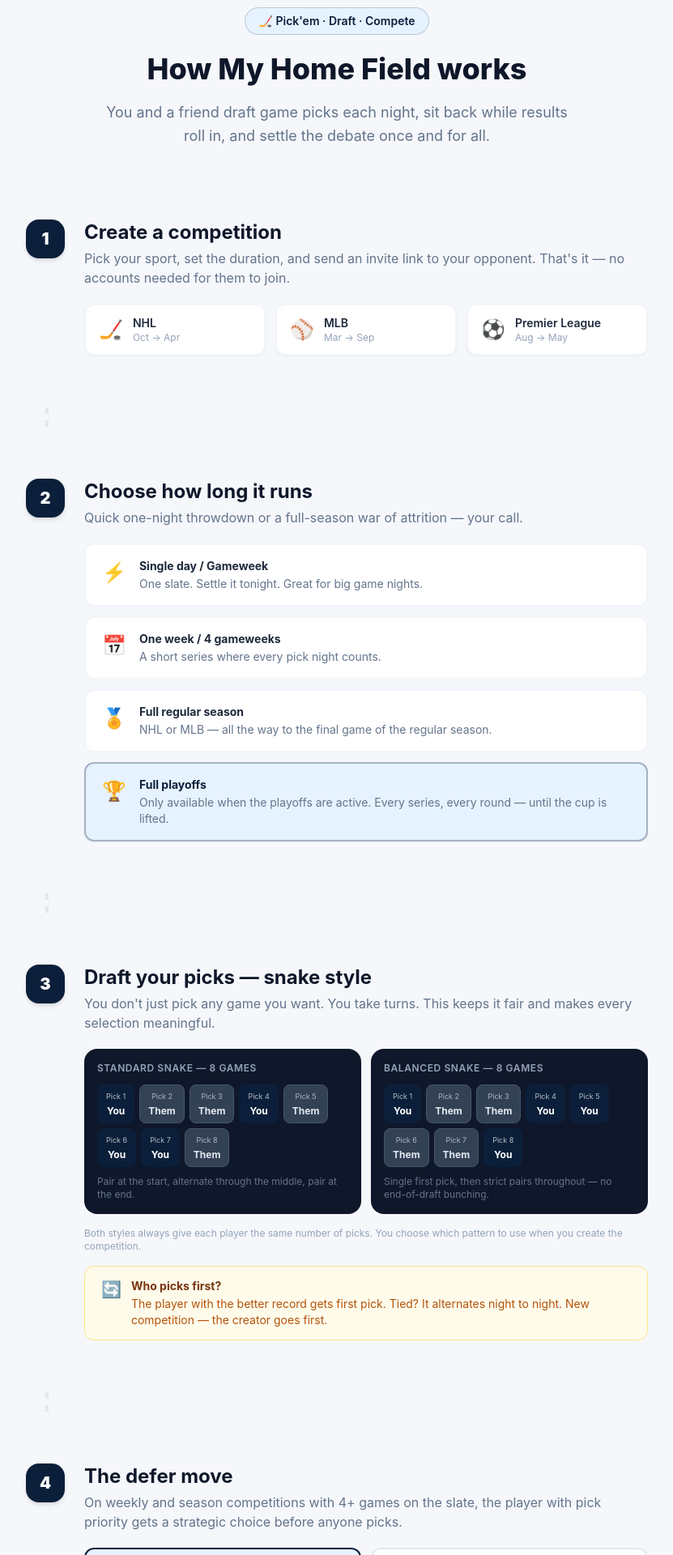
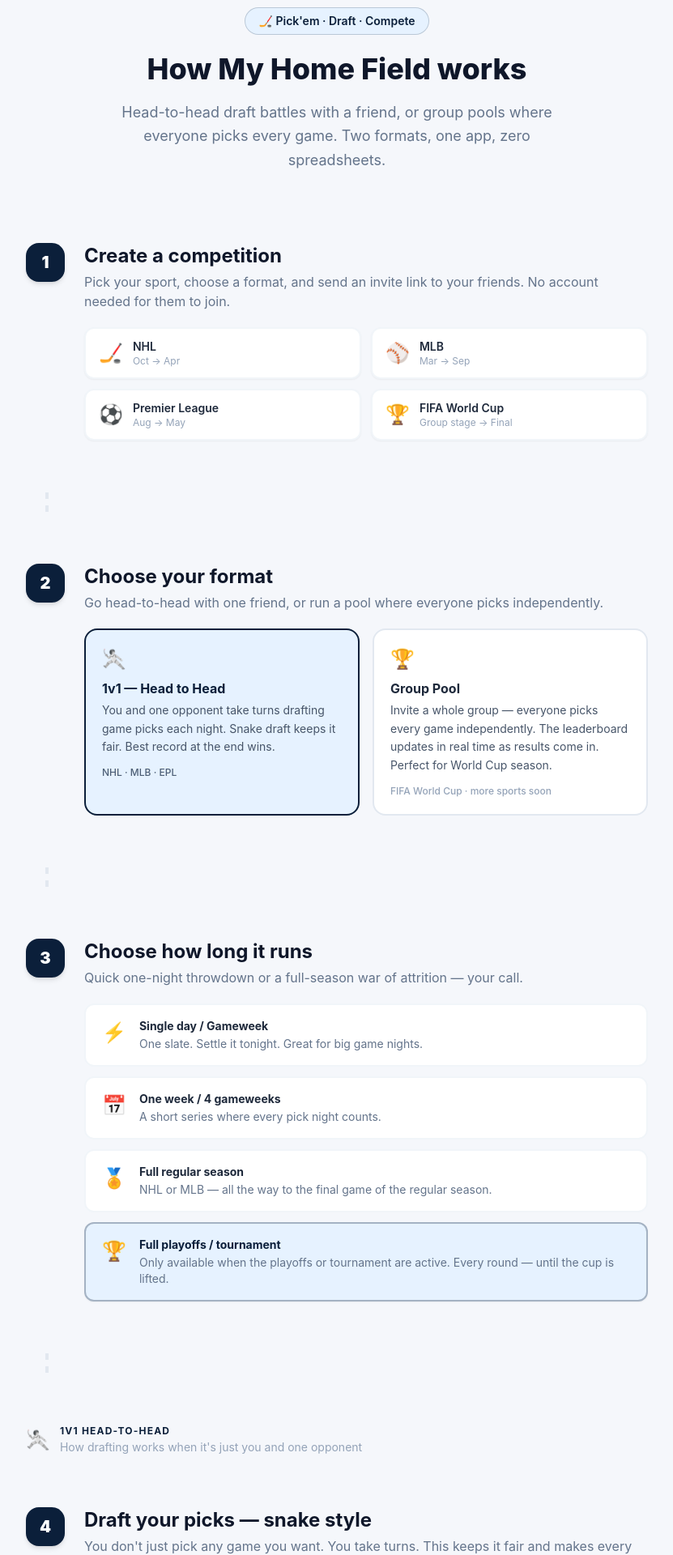
Before and after one commit to ilovekimberly/home-field-advantage, a Next.js app: page /how-it-works in a window 1280 px wide. Shown: the part 120-2040 px from the top of the page at 81% size, without its empty margins (184-1015 px from the left). Built offline with nearby package versions, Linux system fonts and the light colour scheme; no server answers.

Commit message:
Update How It Works page with pool format and FIFA/World Cup

```diff
--- a/app/how-it-works/page.tsx
+++ b/app/how-it-works/page.tsx
@@ -13,8 +13,8 @@ export default function HowItWorksPage() {
           How My Home Field works
         </h1>
         <p className="text-slate-500 text-lg leading-relaxed max-w-xl mx-auto">
-          You and a friend draft game picks each night, sit back while results roll in,
-          and settle the debate once and for all.
+          Head-to-head draft battles with a friend, or group pools where everyone
+          picks every game. Two formats, one app, zero spreadsheets.
         </p>
       </section>
 
@@ -27,14 +27,15 @@ export default function HowItWorksPage() {
           <div className="flex-1">
             <h2 className="text-2xl font-bold text-slate-900 mb-1">Create a competition</h2>
             <p className="text-slate-500 mb-5">
-              Pick your sport, set the duration, and send an invite link to your opponent.
-              That's it — no accounts needed for them to join.
+              Pick your sport, choose a format, and send an invite link to your friends.
+              No account needed for them to join.
             </p>
-            <div className="grid gap-3 sm:grid-cols-3">
+            <div className="grid gap-3 sm:grid-cols-2">
               {[
                 { emoji: "🏒", label: "NHL", sub: "Oct → Apr" },
                 { emoji: "⚾", label: "MLB", sub: "Mar → Sep" },
                 { emoji: "⚽", label: "Premier League", sub: "Aug → May" },
+                { emoji: "🏆", label: "FIFA World Cup", sub: "Group stage → Final" },
               ].map((s) => (
                 <div key={s.label} className="rounded-xl border-2 border-slate-100 bg-white px-4 py-3 flex items-center gap-3 shadow-sm">
                   <span className="text-2xl">{s.emoji}</span>
@@ -52,11 +53,50 @@ export default function HowItWorksPage() {
       {/* Divider */}
       <div className="border-l-4 border-dashed border-slate-200 ml-6 h-6" />
 
-      {/* Step 2 — Duration */}
+      {/* Step 2 — Format */}
       <section>
         <div className="flex items-start gap-6">
           <div className="flex-shrink-0 w-12 h-12 rounded-2xl bg-rink text-white flex items-center justify-center text-xl font-black shadow-md">
             2
+          </div>
+          <div className="flex-1">
+            <h2 className="text-2xl font-bold text-slate-900 mb-1">Choose your format</h2>
+            <p className="text-slate-500 mb-5">
+              Go head-to-head with one friend, or run a pool where everyone picks independently.
+            </p>
+            <div className="grid sm:grid-cols-2 gap-4">
+              <div className="rounded-2xl border-2 border-rink bg-ice px-5 py-5">
+                <div className="text-2xl mb-2">🤺</div>
+                <div className="font-bold text-rink text-base mb-1">1v1 — Head to Head</div>
+                <div className="text-sm text-slate-600 leading-relaxed">
+                  You and one opponent take turns drafting game picks each night. Snake
+                  draft keeps it fair. Best record at the end wins.
+                </div>
+                <div className="mt-3 text-xs text-rink/70 font-medium">NHL · MLB · EPL</div>
+              </div>
+              <div className="rounded-2xl border-2 border-slate-200 bg-white px-5 py-5">
+                <div className="text-2xl mb-2">🏆</div>
+                <div className="font-bold text-slate-800 text-base mb-1">Group Pool</div>
+                <div className="text-sm text-slate-600 leading-relaxed">
+                  Invite a whole group — everyone picks every game independently. The
+                  leaderboard updates in real time as results come in. Perfect for
+                  World Cup season.
+                </div>
+                <div className="mt-3 text-xs text-slate-400 font-medium">FIFA World Cup · more sports soon</div>
+              </div>
+            </div>
+          </div>
+        </div>
+      </section>
+
+      {/* Divider */}
+      <div className="border-l-4 border-dashed border-slate-200 ml-6 h-6" />
+
+      {/* Step 3 — Duration */}
+      <section>
+        <div className="flex items-start gap-6">
+          <div className="flex-shrink-0 w-12 h-12 rounded-2xl bg-rink text-white flex items-center justify-center text-xl font-black shadow-md">
+            3
           </div>
           <div className="flex-1">
             <h2 className="text-2xl font-bold text-slate-900 mb-1">Choose how long it runs</h2>
@@ -68,7 +108,7 @@ export default function HowItWorksPage() {
                 { emoji: "⚡", label: "Single day / Gameweek", desc: "One slate. Settle it tonight. Great for big game nights.", highlight: false },
                 { emoji: "📅", label: "One week / 4 gameweeks", desc: "A short series where every pick night counts.", highlight: false },
                 { emoji: "🏅", label: "Full regular season", desc: "NHL or MLB — all the way to the final game of the regular season.", highlight: false },
-                { emoji: "🏆", label: "Full playoffs", desc: "Only available when the playoffs are active. Every series, every round — until the cup is lifted.", highlight: true },
+                { emoji: "🏆", label: "Full playoffs / tournament", desc: "Only available when the playoffs or tournament are active. Every round — until the cup is lifted.", highlight: true },
               ].map((item) => (
                 <div
                   key={item.label}
@@ -93,11 +133,20 @@ export default function HowItWorksPage() {
       {/* Divider */}
       <div className="border-l-4 border-dashed border-slate-200 ml-6 h-6" />
 
-      {/* Step 3 — Snake draft */}
+      {/* 1v1 Section header */}
+      <div className="flex items-center gap-3">
+        <span className="text-2xl">🤺</span>
+        <div>
+          <div className="text-xs font-bold uppercase tracking-widest text-rink mb-0.5">1v1 Head-to-Head</div>
+          <div className="text-slate-400 text-sm">How drafting works when it's just you and one opponent</div>
+        </div>
+      </div>
+
+      {/* Step 4 — Snake draft */}
       <section>
         <div className="flex items-start gap-6">
           <div className="flex-shrink-0 w-12 h-12 rounded-2xl bg-rink text-white flex items-center justify-center text-xl font-black shadow-md">
-            3
+            4
           </div>
           <div className="flex-1">
             <h2 className="text-2xl font-bold text-slate-900 mb-1">Draft your picks — snake style</h2>
@@ -173,11 +222,11 @@ export default function HowItWorksPage() {
       {/* Divider */}
       <div className="border-l-4 border-dashed border-slate-200 ml-6 h-6" />
 
-      {/* Step 4 — Defer */}
+      {/* Step 5 — Defer */}
       <section>
         <div className="flex items-start gap-6">
           <div className="flex-shrink-0 w-12 h-12 rounded-2xl bg-rink text-white flex items-center justify-center text-xl font-black shadow-md">
-            4
+            5
           </div>
           <div className="flex-1">
             <h2 className="text-2xl font-bold text-slate-900 mb-1">The defer move</h2>
@@ -213,11 +262,11 @@ export default function HowItWorksPage() {
       {/* Divider */}
       <div className="border-l-4 border-dashed border-slate-200 ml-6 h-6" />
 
-      {/* Step 5 — Pick types */}
+      {/* Step 6 — Pick types (1v1) */}
       <section>
         <div className="flex items-start gap-6">
           <div className="flex-shrink-0 w-12 h-12 rounded-2xl bg-rink text-white flex items-center justify-center text-xl font-black shadow-md">
-            5
+            6
           </div>
           <div className="flex-1">
             <h2 className="text-2xl font-bold text-slate-900 mb-1">Optional pick types</h2>
@@ -308,11 +357,86 @@ export default function HowItWorksPage() {
       {/* Divider */}
       <div className="border-l-4 border-dashed border-slate-200 ml-6 h-6" />
 
-      {/* Step 6 — Scoring */}
+      {/* Pool Section header */}
+      <div className="flex items-center gap-3">
+        <span className="text-2xl">🏆</span>
+        <div>
+          <div className="text-xs font-bold uppercase tracking-widest text-amber-600 mb-0.5">Group Pool</div>
+          <div className="text-slate-400 text-sm">How picking works when the whole crew is in</div>
+        </div>
+      </div>
+
+      {/* Pool Step — How pool picking works */}
+      <section>
+        <div className="flex items-start gap-6">
+          <div className="flex-shrink-0 w-12 h-12 rounded-2xl bg-amber-500 text-white flex items-center justify-center text-xl font-black shadow-md">
+            ★
+          </div>
+          <div className="flex-1">
+            <h2 className="text-2xl font-bold text-slate-900 mb-1">Everyone picks every game</h2>
+            <p className="text-slate-500 mb-5">
+              Unlike 1v1, there's no draft in a pool. Every member picks every match on
+              their own, before kickoff. The leaderboard tells the story.
+            </p>
+            <div className="grid gap-3 mb-5">
+              {[
+                {
+                  icon: "⚽",
+                  label: "Home win, Away win, or Draw",
+                  desc: "For each World Cup match you pick one of three outcomes. All three options are worth exactly the same — 1 win if you're right.",
+                  color: "border-green-200 bg-green-50",
+                },
+                {
+                  icon: "🔒",
+                  label: "Picks lock at kickoff",
+                  desc: "Once a match starts your pick is locked in. You can change or retract your pick any time before kickoff — not after.",
+                  color: "border-slate-200 bg-slate-50",
+                },
+                {
+                  icon: "👀",
+                  label: "See everyone's picks after lock",
+                  desc: "Before kickoff, only your own picks are visible. Once the match starts, everyone's picks are revealed — that's when the group chat lights up.",
+                  color: "border-blue-100 bg-blue-50",
+                },
+                {
+                  icon: "📊",
+                  label: "Live leaderboard",
+                  desc: "Wins and losses are tallied automatically as results come in overnight. The leaderboard updates in real time — no manual tracking needed.",
+                  color: "border-slate-200 bg-slate-50",
+                },
+              ].map((item) => (
+                <div key={item.label} className={`rounded-xl border-2 px-5 py-3.5 flex gap-4 items-start ${item.color}`}>
+                  <span className="text-xl mt-0.5">{item.icon}</span>
+                  <div>
+                    <div className="font-bold text-slate-800 text-sm">{item.label}</div>
+                    <div className="text-sm text-slate-500 mt-0.5">{item.desc}</div>
+                  </div>
+                </div>
+              ))}
+            </div>
+
+            <div className="rounded-xl bg-amber-50 border border-amber-200 px-5 py-3.5 flex gap-3">
+              <span className="text-xl">💡</span>
+              <div>
+                <div className="font-bold text-amber-900 text-sm">Invite your whole group</div>
+                <div className="text-sm text-amber-700 mt-0.5">
+                  Share one link — anyone who clicks it can join the pool. You can set a member cap
+                  if you want to keep it small. Picks open as soon as the tournament starts.
+                </div>
+              </div>
+            </div>
+          </div>
+        </div>
+      </section>
+
+      {/* Divider */}
+      <div className="border-l-4 border-dashed border-slate-200 ml-6 h-6" />
+
+      {/* Step — Scoring (shared) */}
       <section>
         <div className="flex items-start gap-6">
           <div className="flex-shrink-0 w-12 h-12 rounded-2xl bg-rink text-white flex items-center justify-center text-xl font-black shadow-md">
-            6
+            7
           </div>
           <div className="flex-1">
             <h2 className="text-2xl font-bold text-slate-900 mb-1">Scoring — fully automatic</h2>
@@ -321,10 +445,10 @@ export default function HowItWorksPage() {
             </p>
             <div className="grid gap-3">
               {[
-                { icon: "✅", label: "Your team wins", sub: "You get a W. That's the game.", color: "border-green-200 bg-green-50" },
-                { icon: "❌", label: "Your team loses", sub: "You get an L. Accountability is part of the fun.", color: "border-red-200 bg-red-50" },
-                { icon: "🤝", label: "Draw (EPL only)", sub: "Counts as a push — no win, no loss.", color: "border-slate-200 bg-slate-50" },
-                { icon: "🔒", label: "Game starts → pick locks", sub: "Once the puck drops (or first pitch) that pick is locked in.", color: "border-slate-200 bg-slate-50" },
+                { icon: "✅", label: "Your team / outcome wins", sub: "You get a W. That's the game.", color: "border-green-200 bg-green-50" },
+                { icon: "❌", label: "Your team / outcome loses", sub: "You get an L. Accountability is part of the fun.", color: "border-red-200 bg-red-50" },
+                { icon: "🤝", label: "Draw (EPL 1v1 only)", sub: "In 1v1 EPL competitions, a draw counts as a push — no win, no loss. In FIFA pools, Draw is a pick option worth a full win.", color: "border-slate-200 bg-slate-50" },
+                { icon: "🔒", label: "Game starts → pick locks", sub: "Once the puck drops, first pitch, or kickoff happens — that pick is locked in for good.", color: "border-slate-200 bg-slate-50" },
               ].map((item) => (
                 <div key={item.label} className={`rounded-xl border-2 px-5 py-3.5 flex gap-4 items-start ${item.color}`}>
                   <span className="text-xl mt-0.5">{item.icon}</span>
@@ -353,9 +477,10 @@ export default function HowItWorksPage() {
             <span>🏒</span>
             <span>⚾</span>
             <span>⚽</span>
+            <span>🏆</span>
           </div>
           <h2 className="text-2xl font-extrabold text-white mb-2">Ready to settle the debate?</h2>
-          <p className="text-white/70 mb-6 text-sm">Create a competition and send your opponent the link. Takes 60 seconds.</p>
+          <p className="text-white/70 mb-6 text-sm">Challenge a friend 1v1, or start a group pool. Either way, takes 60 seconds.</p>
           <Link href="/competitions/new" className="inline-flex items-center gap-2 bg-white text-rink font-bold px-8 py-3 rounded-xl hover:bg-ice transition-colors shadow-md text-base">
             Create a competition →
           </Link>
```
